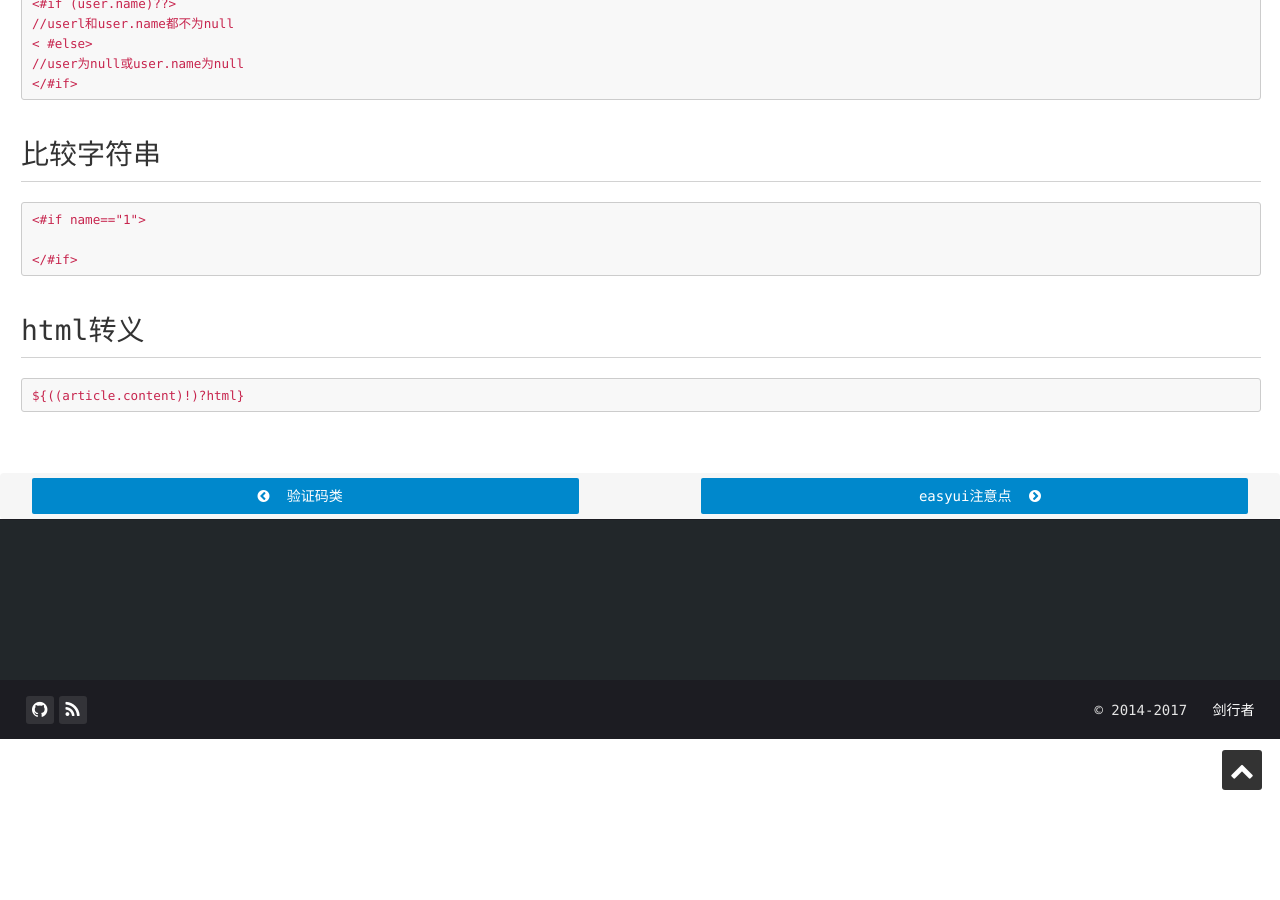
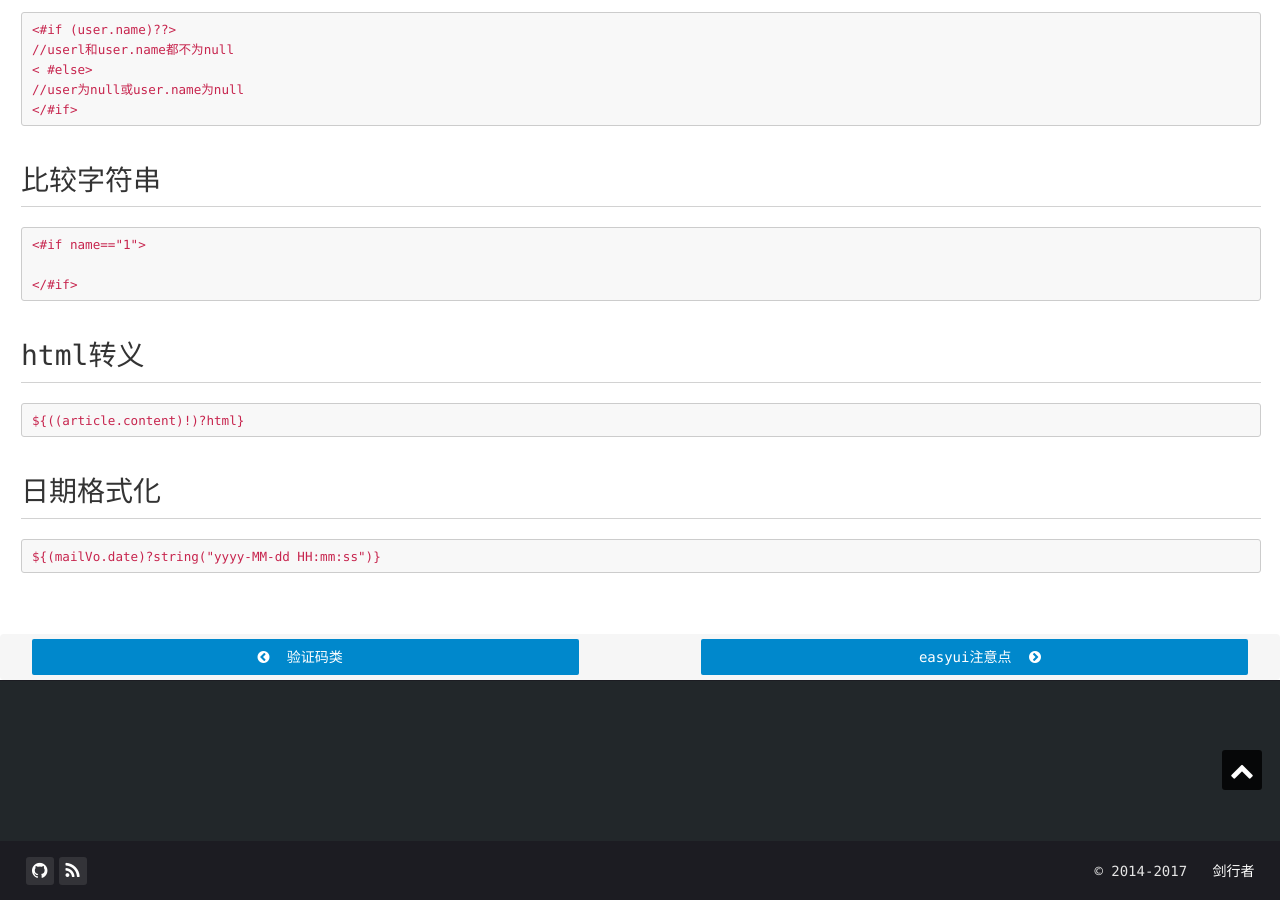
Before and after one commit to psvmc/myblog_jekyll, a Jekyll site: the page built from _posts/2015-05-12-freemarker.md, in a window 1280 px wide and 900 px high, scrolled down 1943 px. Built offline with Jekyll 4.4.1, drawn with Linux system fonts in a browser that asks for light colours; nearby versions of some CDN libraries; comment, search, counter and statistics services are not loaded.

Commit message:
文章更新

````diff
--- a/_posts/2015-05-12-freemarker.md
+++ b/_posts/2015-05-12-freemarker.md
@@ -95,3 +95,9 @@ if-elseif-else
 ```
 ${((article.content)!)?html}
 ```
+
+## 日期格式化
+
+```
+${(mailVo.date)?string("yyyy-MM-dd HH:mm:ss")}
+```
````
